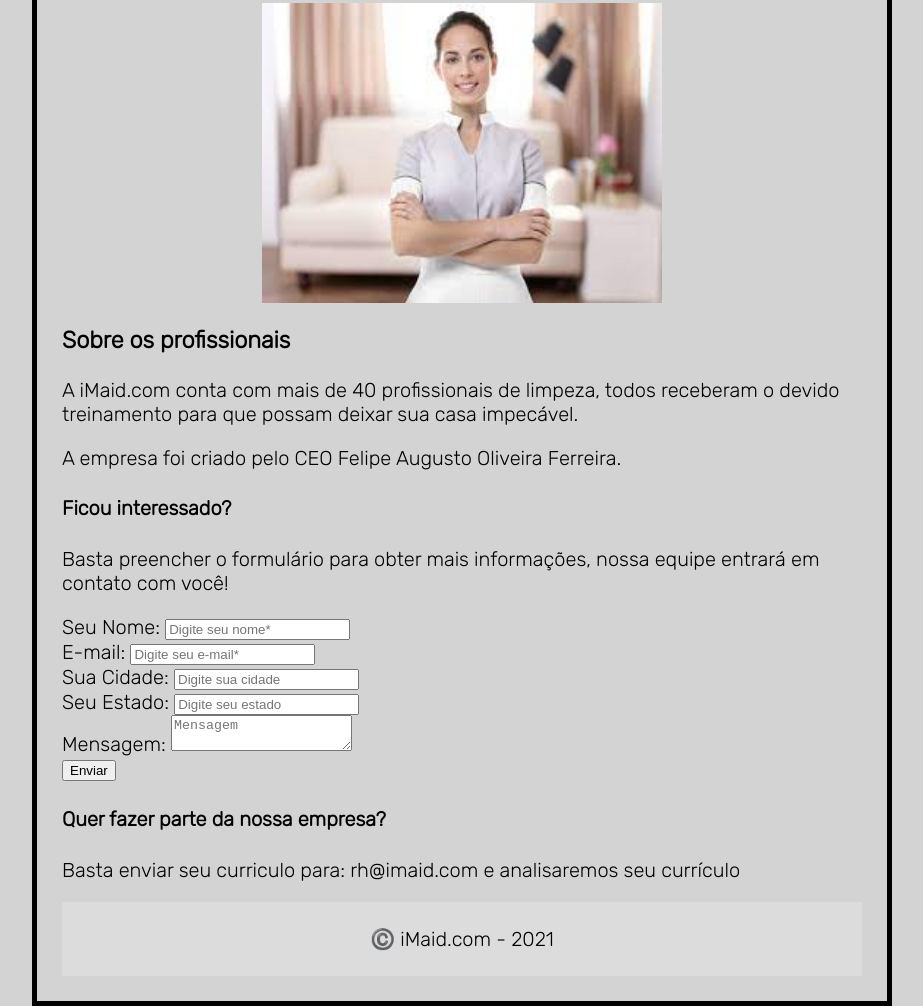
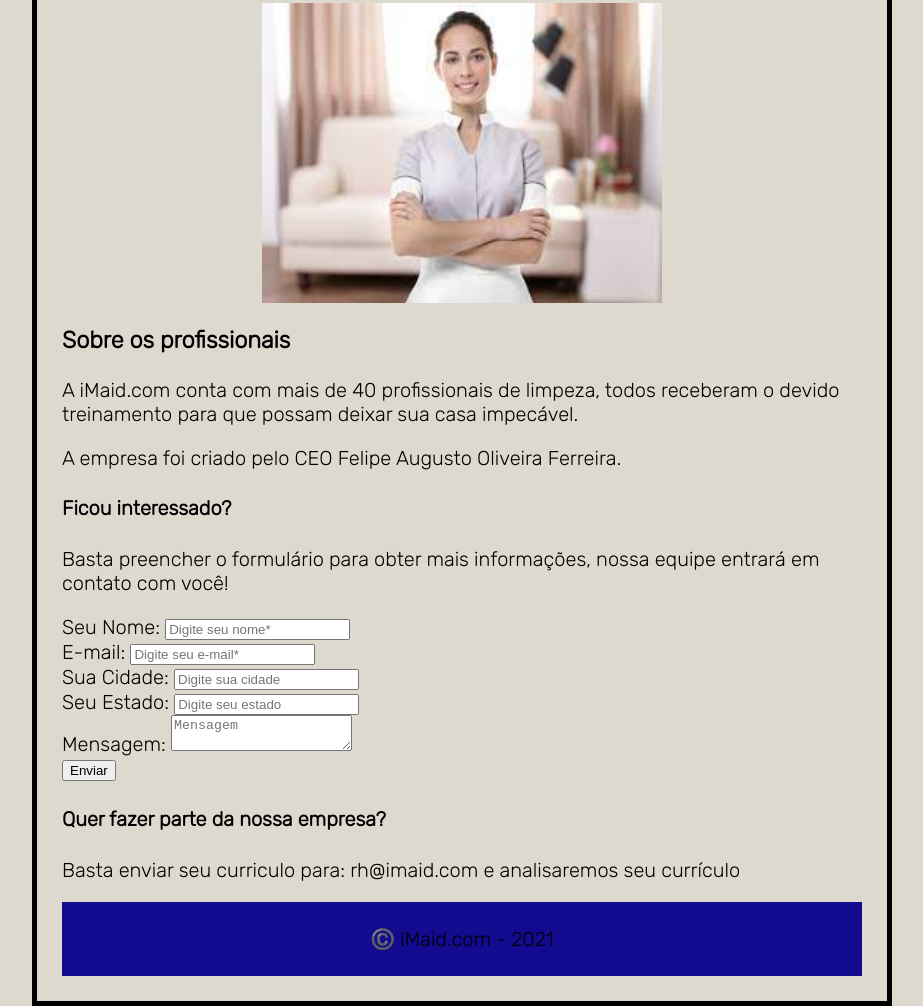
Before and after one commit to Tusera/iMaid, a plain HTML site: page index.html in a window 1280 px wide. Shown: the part 267-1273 px from the top of the page, without its empty margins (178-1101 px from the left). Drawn offline with Linux system fonts and the light colour scheme.

Commit message:
Sétimo commit

```diff
--- a/Estilo.css
+++ b/Estilo.css
@@ -19,12 +19,12 @@ img {
 body {
   width: 800px;
   margin: 0 auto;
-  background-color: #D3D3D3;
+  background-color: #DDD9CE;
   padding: 0 25px 25px 25px;
   border: 5px solid black;
 }
 #footer {
     text-align: center;
-    background: #DCDCDC;
+    background: #120A8F;
     padding: 5px 0;
 }
```
